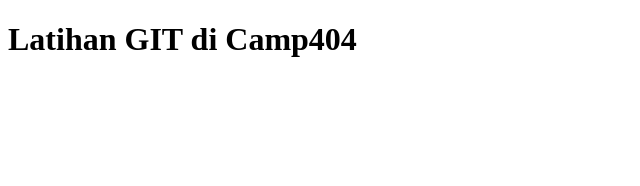
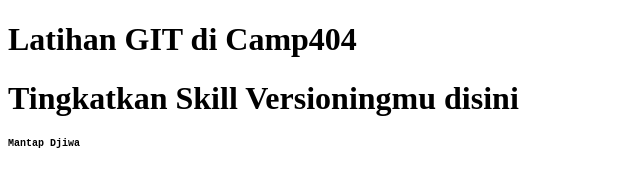
Before and after one commit to ardiankur/LatihanGIT, a plain HTML site: page index.html in a window 1280 px wide. Shown: the whole page, without its empty margins (0-640 px from the left). Drawn offline with Linux system fonts and the light colour scheme.

Commit message:
Menambahkan file css + edit index

```diff
--- a/index.html
+++ b/index.html
@@ -5,11 +5,14 @@
     <meta charset="UTF-8">
     <meta http-equiv="X-UA-Compatible" content="IE=edge">
     <meta name="viewport" content="width=device-width, initial-scale=1.0">
+    <link rel="stylesheet" href="style.css">
     <title>Latihan GIT</title>
 </head>
 
 <body>
     <h1>Latihan GIT di Camp404</h1>
+    <h1>Tingkatkan Skill Versioningmu disini</h1>
+    <h3>Mantap Djiwa</h3>
 </body>
 
 </html>
--- /dev/null
+++ b/style.css
@@ -0,0 +1,4 @@
+h3 {
+    font-family: 'Courier New', Courier, monospace;
+    font-size: 10px;
+}
```
